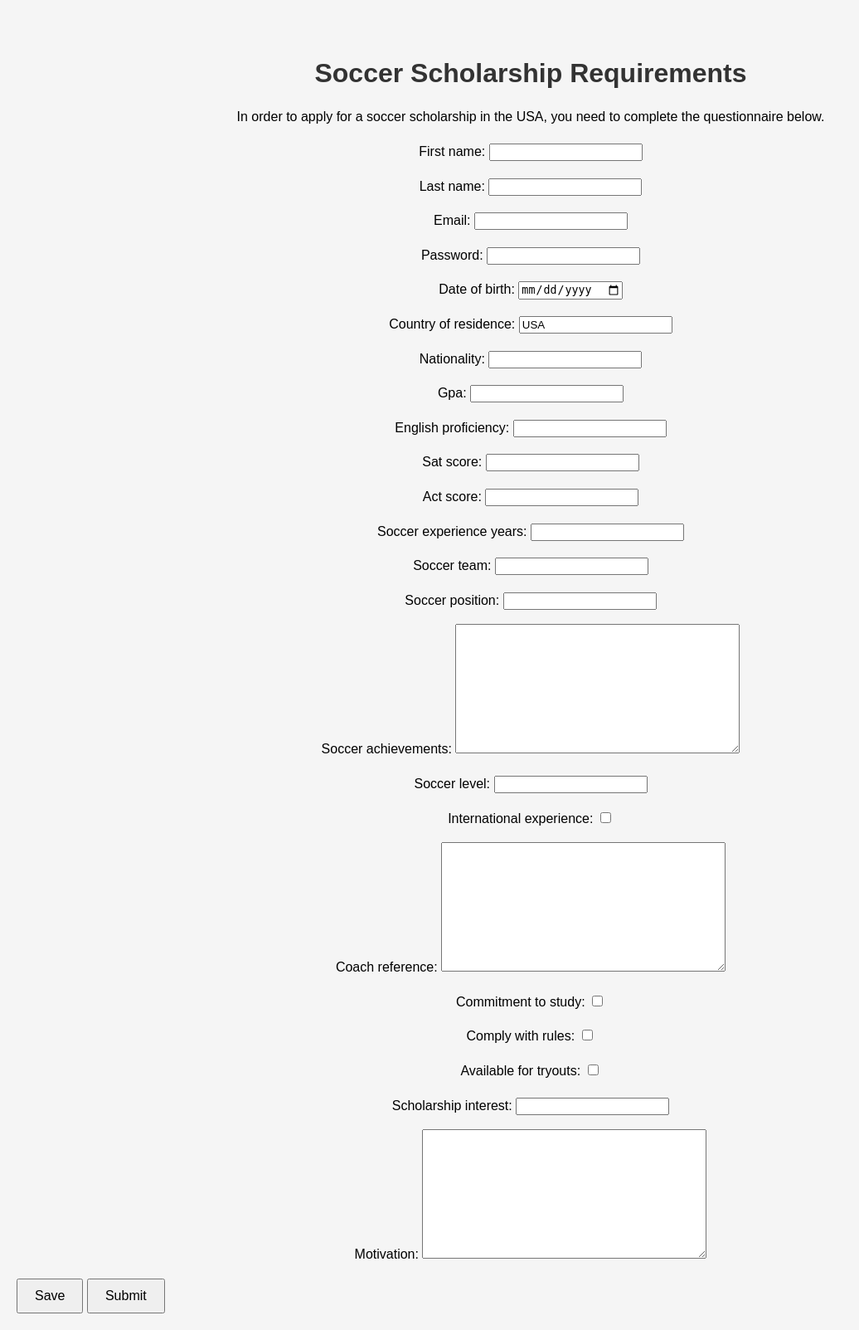
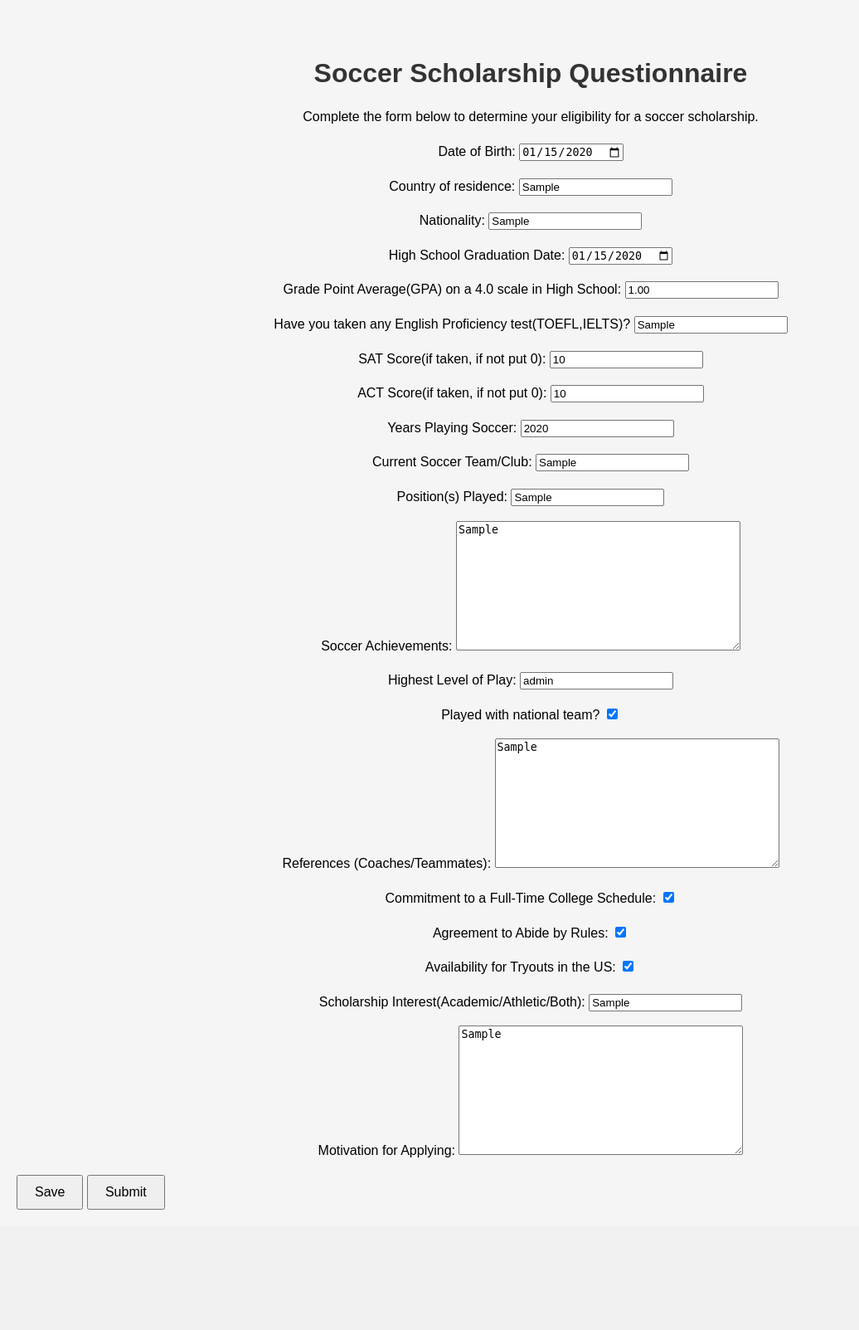
Before and after one commit to marcossgerman10/finalProjectMarcos, a Django app: page /requisites/ in a window 1280 px wide. Shown: the part 48-1651 px from the top of the page at 83% size, without its empty margins (0-1036 px from the left). After the commit the page ends 1506 px from the top, so only its background shows below. Run offline with Django 5.2, Linux system fonts and the light colour scheme; a user stored in the database is signed in; tables that the repository leaves empty hold one stand-in row (values such as "Sample post").

Commit message:
update questionnaire

```diff
--- a/soccer_recruitment/players/forms.py
+++ b/soccer_recruitment/players/forms.py
@@ -5,23 +5,22 @@ from django.core.exceptions import ValidationError
 from .models import Player
 
 # Registration Form
-class RegistrationForm(forms.Form):
-    email = forms.EmailField(label="Email")
-    name = forms.CharField(max_length=100, label="First Name")
-    surname = forms.CharField(max_length=100, label="Last Name")
+class RegistrationForm(forms.ModelForm):
     password = forms.CharField(widget=forms.PasswordInput, label="Password")
     password2 = forms.CharField(widget=forms.PasswordInput, label="Repeat Password")
 
+    class Meta:
+        model = User
+        fields = ['first_name', 'last_name', 'email', 'password']
+
     def clean_email(self):
         email = self.cleaned_data.get('email')
-        # Check if the email already exists in the User model
         if User.objects.filter(email=email).exists():
             raise ValidationError("This email is already registered.")
         return email
 
     def clean_password(self):
         password = self.cleaned_data.get('password')
-        # Password should be at least 8 characters long
         if len(password) < 8:
             raise ValidationError("Password must be at least 8 characters long.")
         return password
@@ -31,10 +30,8 @@ class RegistrationForm(forms.Form):
         password = cleaned_data.get('password')
         password2 = cleaned_data.get('password2')
 
-        # Ensure the passwords match
         if password != password2:
             raise ValidationError("Passwords do not match.")
-
         return cleaned_data
 
 
@@ -45,37 +42,50 @@ class SignInForm(forms.Form):
 
     def clean_email(self):
         email = self.cleaned_data.get('email')
-        # Check if the email exists in the User model
         if not User.objects.filter(email=email).exists():
             raise ValidationError("Email not found.")
         return email
-
-    def clean_password(self):
-        password = self.cleaned_data.get('password')
-        # Ensure password length is valid
-        if len(password) < 8:
-            raise ValidationError("Password must be at least 8 characters.")
-        return password
 
 
 # Player Information Form for Questionnaire
 class PlayerForm(forms.ModelForm):
     class Meta:
-        model = Player  # Make sure you have a Player model created with fields
+        model = Player
         fields = [
-            'first_name', 'last_name', 'email', 'password', 'date_of_birth', 'country_of_residence', 'nationality',
-            'gpa', 'english_proficiency', 'sat_score', 'act_score', 'soccer_experience_years', 'soccer_team', 'soccer_position',
-            'soccer_achievements', 'soccer_level', 'international_experience', 'coach_reference', 'commitment_to_study',
+            'date_of_birth', 'country_of_residence', 'nationality', 'high_school_graduation_date',
+            'gpa', 'english_proficiency', 'sat_score', 'act_score', 'soccer_experience_years',
+            'soccer_team', 'soccer_position', 'soccer_achievements', 'soccer_level',
+            'international_experience', 'coach_reference', 'commitment_to_study',
             'comply_with_rules', 'available_for_tryouts', 'scholarship_interest', 'motivation'
         ]
         widgets = {
             'date_of_birth': forms.DateInput(attrs={'type': 'date'}),
+            'high_school_graduation_date': forms.DateInput(attrs={'type': 'date'}),
             'gpa': forms.NumberInput(attrs={'step': 0.01}),
             'sat_score': forms.NumberInput(),
             'act_score': forms.NumberInput(),
             'soccer_experience_years': forms.NumberInput(),
-            'soccer_achievements': forms.Textarea(),
-            'soccer_level': forms.TextInput(),
-            'coach_reference': forms.Textarea(),
-            'motivation': forms.Textarea(),
+            'soccer_achievements': forms.Textarea(attrs={'placeholder': 'Describe notable soccer achievements'}),
+            'coach_reference': forms.Textarea(attrs={'placeholder': 'Provide coach references if available'}),
+            'motivation': forms.Textarea(attrs={'placeholder': 'Describe your motivation for pursuing a soccer scholarship in the US'}),
         }
+        labels = {
+            'date_of_birth': 'Date of Birth',
+            'high_school_graduation_date': 'High School Graduation Date',
+            'gpa': 'Grade Point Average(GPA) on a 4.0 scale in High School',
+            'english_proficiency': 'Have you taken any English Proficiency test(TOEFL,IELTS)?',
+            'sat_score': 'SAT Score(if taken, if not put 0)',
+            'act_score': 'ACT Score(if taken, if not put 0)',
+            'soccer_experience_years': 'Years Playing Soccer',
+            'soccer_team': 'Current Soccer Team/Club',
+            'soccer_position': 'Position(s) Played',
+            'soccer_achievements': 'Soccer Achievements',
+            'soccer_level': 'Highest Level of Play',
+            'international_experience': 'Played with national team?',
+            'coach_reference': 'References (Coaches/Teammates)',
+            'commitment_to_study': 'Commitment to a Full-Time College Schedule',
+            'comply_with_rules': 'Agreement to Abide by Rules',
+            'available_for_tryouts': 'Availability for Tryouts in the US',
+            'scholarship_interest': 'Scholarship Interest(Academic/Athletic/Both)',
+            'motivation': 'Motivation for Applying',
+        }
--- a/soccer_recruitment/players/templates/requisites.html
+++ b/soccer_recruitment/players/templates/requisites.html
@@ -1,15 +1,15 @@
-<!-- requisites.html -->
-{% extends 'base.html' %}
+{% extends "base.html" %}
 
-{% block title %}Requisites - Soccer Abroad{% endblock %}
+{% block title %}Requisites{% endblock %}
 
 {% block content %}
-    <h1>Soccer Scholarship Requirements</h1>
-    <p>In order to apply for a soccer scholarship in the USA, you need to complete the questionnaire below.</p>
-    <form method="POST" enctype="multipart/form-data">
-        {% csrf_token %}
-        {{ form.as_p }}
-        <button type="submit" name="save">Save</button>
-        <button type="submit" name="submit">Submit</button>
-    </form>
+<h1>Soccer Scholarship Questionnaire</h1>
+<p>Complete the form below to determine your eligibility for a soccer scholarship.</p>
+
+<form method="POST">
+    {% csrf_token %}
+    {{ form.as_p }}
+    <button type="submit" name="save" class="btn btn-secondary">Save</button>
+    <button type="submit" name="submit" class="btn btn-primary">Submit</button>
+</form>
 {% endblock %}
--- a/soccer_recruitment/players/views.py
+++ b/soccer_recruitment/players/views.py
@@ -4,7 +4,74 @@ from django.shortcuts import render, redirect
 from django.contrib import messages
 from django.contrib.auth.models import User
 from .forms import RegistrationForm, SignInForm, PlayerForm
-from .models import Player  # Ensure Player model is created
+from .models import Player
+
+
+# Register View
+def register(request):
+    if request.method == 'POST':
+        form = RegistrationForm(request.POST)
+
+        if form.is_valid():
+            email = form.cleaned_data['email']
+            password = form.cleaned_data['password']
+            first_name = form.cleaned_data['first_name']  # Corrected field
+            last_name = form.cleaned_data['last_name']  # Corrected field
+
+            # Create User
+            user = User.objects.create_user(
+                username=email,  # Required field in Django User model
+                email=email,
+                password=password,
+                first_name=first_name,
+                last_name=last_name
+            )
+            user.save()
+
+            # Create Player instance for the user
+            player = Player.objects.create(
+                user=user,  # Link the Player to the User
+                # Do not pass first_name, last_name, or email as Player model does not have these fields
+                # Add any other required fields from the PlayerForm here if necessary
+            )
+            player.save()
+
+            messages.success(request, "You have been successfully registered.")
+            return redirect('signin')  # Redirect to login page after successful registration
+
+        else:
+            return render(request, 'register.html', {'form': form})
+    else:
+        form = RegistrationForm()
+
+    return render(request, 'register.html', {'form': form})
+
+# Sign In View
+def signin(request):
+    if request.method == 'POST':
+        form = SignInForm(request.POST)
+
+        if form.is_valid():
+            email = form.cleaned_data['email']
+            password = form.cleaned_data['password']
+
+            # Authenticate user
+            user = authenticate(request, username=email, password=password)
+
+            if user is not None:
+                login(request, user)  # This logs the user in
+                messages.success(request, "You have successfully logged in.")
+                return redirect('dashboard')  # Make sure 'dashboard' is the correct URL name for your dashboard page
+            else:
+                messages.error(request, "Invalid email or password.")
+                return render(request, 'signin.html', {'form': form})
+        else:
+            return render(request, 'signin.html', {'form': form})
+
+    else:
+        form = SignInForm()
+
+    return render(request, 'signin.html', {'form': form})
 
 
 # Home Page View
@@ -22,89 +89,26 @@ def about_us(request):
     return render(request, 'about_us.html')
 
 
-# Register Page View
-def register(request):
-    if request.method == 'POST':
-        form = RegistrationForm(request.POST)
-
-        if form.is_valid():
-            # Extract cleaned data
-            email = form.cleaned_data['email']
-            password = form.cleaned_data['password']
-
-            # Check if email already exists (handled in form, so just save user)
-            user = User.objects.create_user(
-                username=email,  # Required field in Django User model
-                email=email,
-                password=password,
-                first_name=form.cleaned_data['name'],
-                last_name=form.cleaned_data['surname']
-            )
-            user.save()
-
-            messages.success(request, "You have been successfully registered.")
-            return redirect('signin')  # Redirect to login page after successful registration
-
-        else:
-            # Handle form validation errors
-            return render(request, 'register.html', {'form': form})
-
-    else:
-        form = RegistrationForm()
-
-    return render(request, 'register.html', {'form': form})
-
-
-# Sign In Page View
-def signin(request):
-    if request.method == 'POST':
-        form = SignInForm(request.POST)
-
-        if form.is_valid():
-            email = form.cleaned_data['email']
-            password = form.cleaned_data['password']
-
-            # Authenticate user
-            user = authenticate(request, username=email, password=password)
-
-            if user is not None:
-                login(request, user)
-                messages.success(request, "You have successfully logged in.")
-                return redirect('dashboard')  # Redirect to the dashboard page
-            else:
-                messages.error(request, "Invalid email or password.")
-                return render(request, 'signin.html', {'form': form})
-        else:
-            return render(request, 'signin.html', {'form': form})
-
-    else:
-        form = SignInForm()
-
-    return render(request, 'signin.html', {'form': form})
-
-
-# Dashboard View (Protected by login_required)
+# Dashboard View
 @login_required
 def dashboard(request):
     return render(request, 'dashboard.html', {'user': request.user})
 
 
-# Logout View
-def logout_view(request):
-    logout(request)
-    messages.success(request, "You have successfully logged out.")
-    return redirect('home')  # Redirect to the home page after logout
-
-
-# Requisites View (Protected by login_required)
+# Requisites View
 @login_required
 def requisites(request):
+    try:
+        player = Player.objects.get(user=request.user)
+    except Player.DoesNotExist:
+        # Handle the case where the Player does not exist
+        messages.warning(request, "You don't have a player profile yet. Please complete your registration.")
+        return redirect('register')  # Redirect to the registration page if the player doesn't exist
+
     if request.method == 'POST':
-        form = PlayerForm(request.POST)
+        form = PlayerForm(request.POST, instance=player)
         if form.is_valid():
-            player = form.save(commit=False)
-            player.user = request.user  # Associate player with logged-in user
-            player.save()
+            form.save()
             messages.success(request, "Your requisites have been saved successfully.")
             return redirect('tasks')  # Redirect to the tasks page after requisites are filled
         else:
@@ -112,11 +116,17 @@ def requisites(request):
             return render(request, 'requisites.html', {'form': form})
 
     else:
-        form = PlayerForm()  # Empty form for GET request
+        form = PlayerForm(instance=player)  # Prefill the form with existing player data
     return render(request, 'requisites.html', {'form': form})
 
-
-# Tasks Page View (Protected by login_required)
+# Tasks Page View
 @login_required
 def tasks(request):
     return render(request, 'tasks.html')
+
+
+# Logout View
+def logout_view(request):
+    logout(request)
+    messages.success(request, "You have successfully logged out.")
+    return redirect('home')
```
Also changed, not shown: soccer_recruitment/players/models.py (+18 -18 lines), soccer_recruitment/players/templates/dashboard.html (+11 -8 lines).
